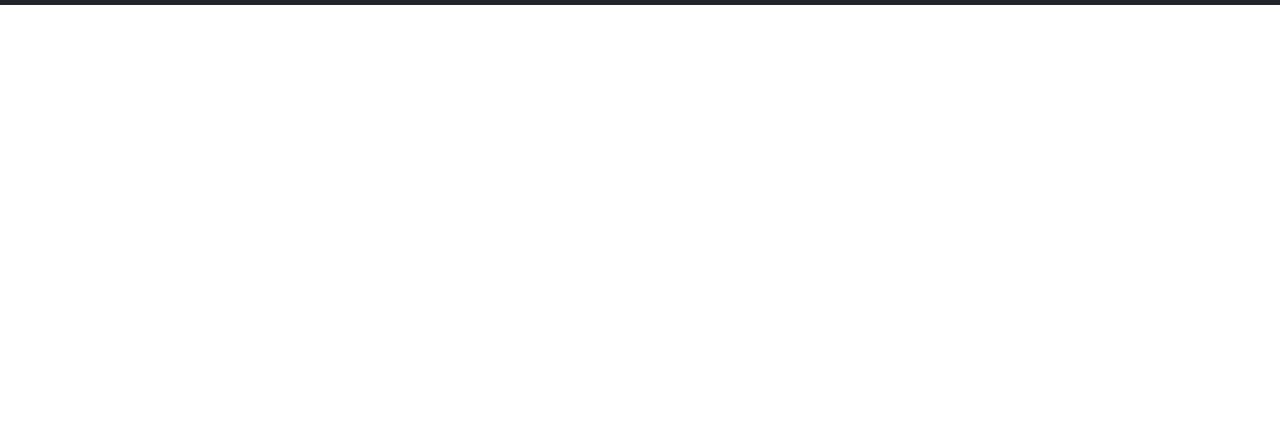
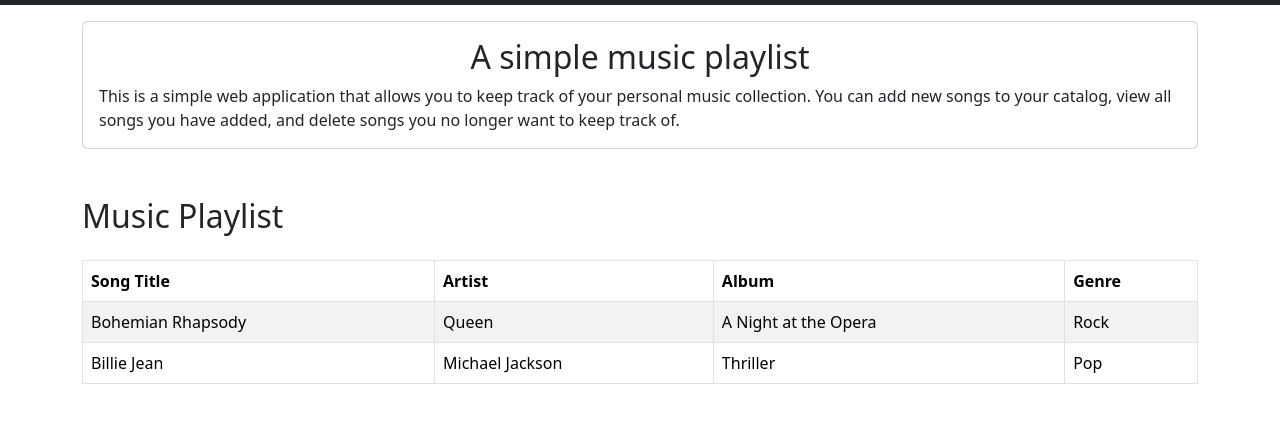
Before and after one commit to Exo-MDR-CD2000/DOM_JS_App, a website: page index.html in a window 1280 px wide. Shown: the part 51-474 px from the top of the page. Drawn offline with nearby package versions, Linux system fonts and the light colour scheme.

Commit message:
table data music playlist wip

```diff
--- a/index.html
+++ b/index.html
@@ -72,6 +72,50 @@
 </header>
 
 
+<section>
+    <div class="container mt-3">
+        <div class="card">
+            <div class="card-body">
+                <h2 class="card-title text-center"> A simple music playlist </h2>
+                <p class="card-text"> This is a simple web application that allows you to keep track of your personal
+                    music collection. You can add new songs to your catalog, view all songs you have added, and
+                    delete songs you no longer want to keep track of. </p>
+            </div>
+        </div>
+    </div>
+</section>
+
+<section class="container mt-5">
+    <h2 class="mb-4">Music Playlist</h2>
+    <div class="table-responsive">
+        <table class="table table-striped table-bordered table-hover">
+            <thead class="thead-dark">
+                <tr>
+                    <th scope="col">Song Title</th>
+                    <th scope="col">Artist</th>
+                    <th scope="col">Album</th>
+                    <th scope="col">Genre</th>
+                </tr>
+            </thead>
+            <tbody>
+                <tr>
+                    <td>Bohemian Rhapsody</td>
+                    <td>Queen</td>
+                    <td>A Night at the Opera</td>
+                    <td>Rock</td>
+                </tr>
+                <tr>
+                    <td>Billie Jean</td>
+                    <td>Michael Jackson</td>
+                    <td>Thriller</td>
+                    <td>Pop</td>
+                </tr>
+                <!-- Add more rows as needed -->
+            </tbody>
+        </table>
+    </div>
+</section>
+
 
 
 
```
